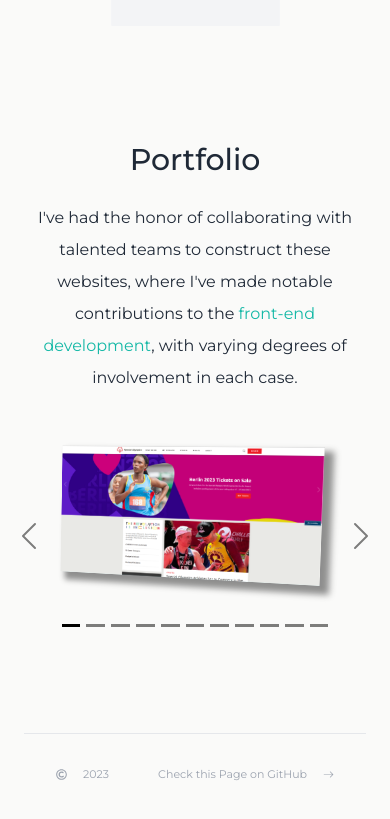
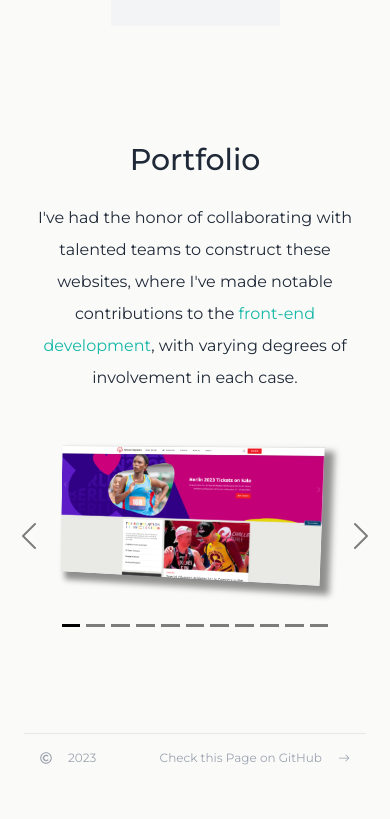
Before and after one commit to DevRob/nextjs, a Next.js app: page / in a window 390 px wide. Shown: the part 3736-4555 px from the top of the page. Built offline with nearby package versions, Linux system fonts and the light colour scheme.

Commit message:
Fix form on mobile

```diff
--- a/app/globals.css
+++ b/app/globals.css
@@ -138,10 +138,6 @@ a[data-disabled='true'] {
   .carousel img {
     margin-left: 80px;
   }
-
-  footer {
-    font-size: 11px;
-  }
 }
 
 @media only screen and (max-width: 567px) {
@@ -152,8 +148,12 @@ a[data-disabled='true'] {
     margin: 0;
   }
 
-  div.MuiDialog-root button {
+  div.MuiDialog-root button:not(.custom) {
     position: fixed;
     z-index: 1;
   }
+
+  form {
+    min-width: 100vw;
+  }
 }
--- a/app/modal/FormModal.tsx
+++ b/app/modal/FormModal.tsx
@@ -84,12 +84,12 @@ export default function FormModal() {
           handleDisplay(false)
          }}
        >
-        <Form className="p-3 flex flex-col gap-3">
+        <Form className="px-4 flex flex-col gap-3">
           <label htmlFor="firstName">First Name</label>
-          <Field id="firstName" className="py-3 px-2 border border-gray-300 rounded-md min-w-full focus:ring-teal-500" name="firstName" placeholder="First Name" />
+          <Field id="firstName" className="p-2 border border-gray-300 rounded-md min-w-full focus:ring-teal-500" name="firstName" placeholder="First Name" />
 
           <label htmlFor="lastName">Last Name</label>
-          <Field id="lastName" className="py-3 px-2 border border-gray-300 rounded-md min-w-full focus:ring-teal-500" name="lastName" placeholder="Last Name" />
+          <Field id="lastName" className="p-2 border border-gray-300 rounded-md min-w-full focus:ring-teal-500" name="lastName" placeholder="Last Name" />
 
           <label htmlFor="firstName">Email</label>
           <Field
@@ -108,7 +108,7 @@ export default function FormModal() {
             style={{minHeight: "250px"}}
           />
 
-          <button className='bg-teal-500 text-white border border-teal-500 hover:bg-white hover:text-teal-500 py-2 px-5 rounded-md cursor-pointer' type="submit">Submit</button>
+          <button className='custom bg-teal-500 text-white border border-teal-500 hover:bg-white hover:text-teal-500 py-2 px-5 rounded-md cursor-pointer' type="submit">Submit</button>
         </Form>
         </Formik>
       </Dialog>
--- a/app/page.tsx
+++ b/app/page.tsx
@@ -160,10 +160,10 @@ export default function Home() {
             </div>
             <Slider/>
           </section>
-          <footer>
+          <footer className="text-xs ">
             <ul className="p-3 border-t flex justify-between text-gray-400">
-              <li className="p-3 flex items-center gap-3"><FaRegCopyright /> 2023</li>
-              <li className="p-3"><a className="flex items-center gap-3" href="https://github.com/DevRob/nextjs" aria-label="Link to GitHub Repository">Check this Page on GitHub <BsArrowRight/></a></li>
+              <li className="flex items-center gap-3"><FaRegCopyright /> 2023</li>
+              <li><a className="flex items-center gap-3" href="https://github.com/DevRob/nextjs" aria-label="Link to GitHub Repository">Check this Page on GitHub <BsArrowRight/></a></li>
             </ul>
           </footer>
         </main>
```
